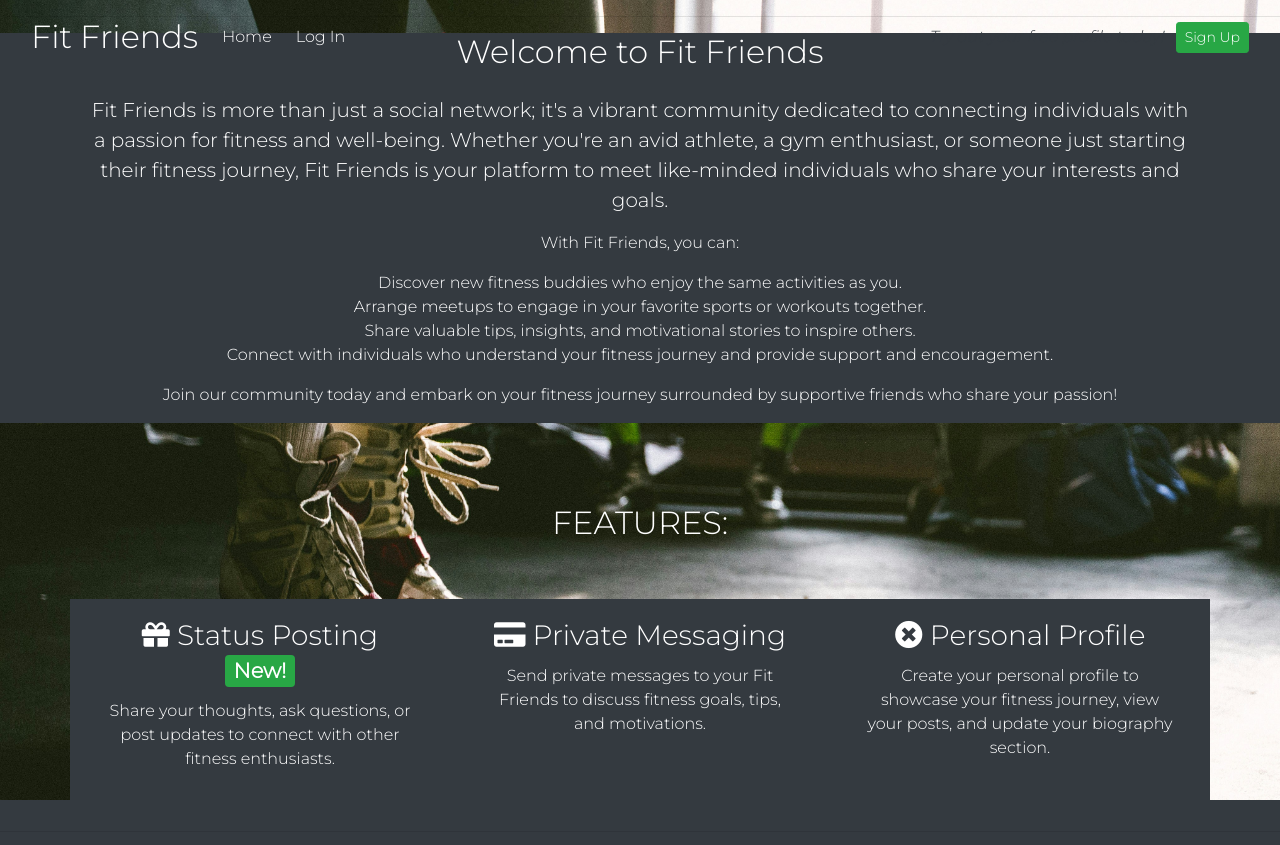
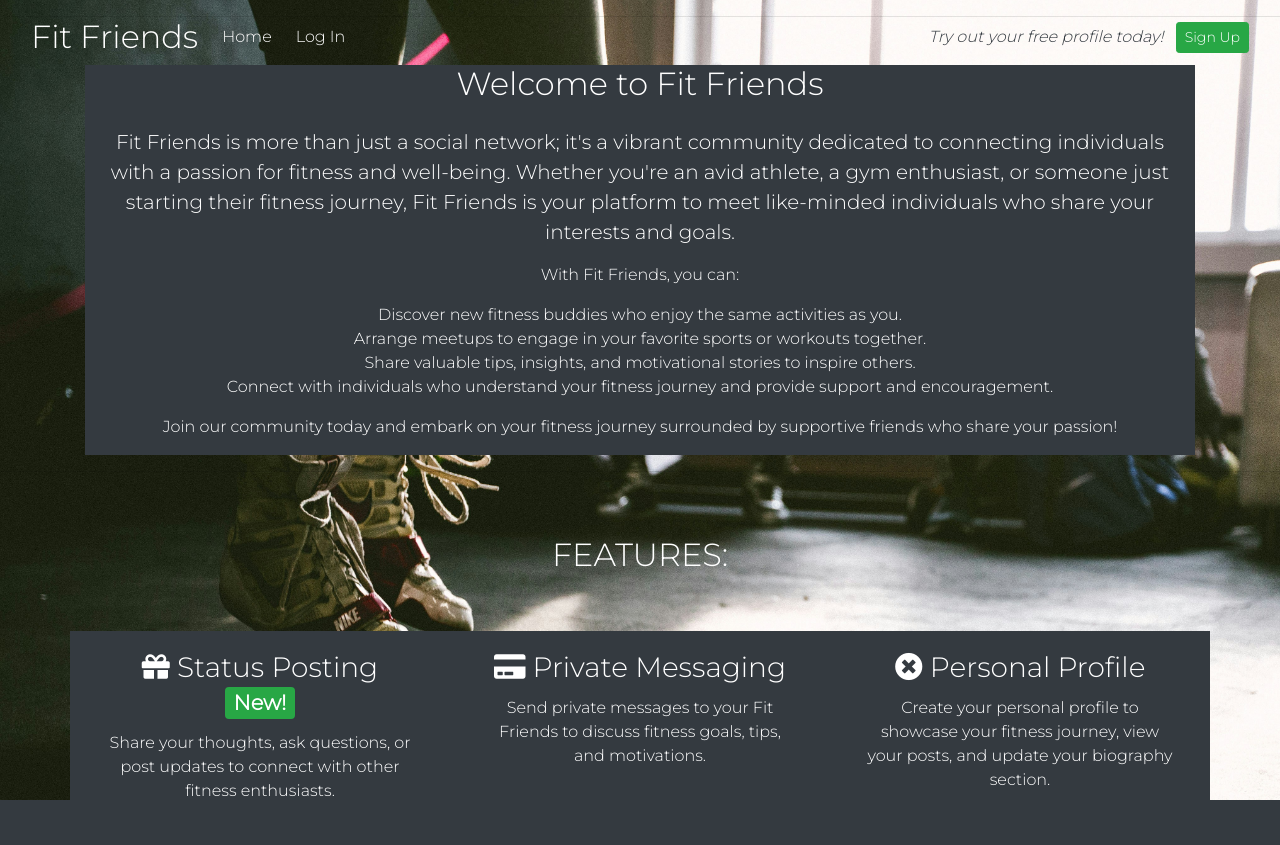
Before and after one commit to abikirkham/FitFriends, a Django app: page /about/ in a window 1280 px wide. Shown: the top 845 px of the page. Run offline with Django 3.2, Linux system fonts and the light colour scheme.

Commit message:
add bootstrap styles to about

```diff
--- a/social/templates/about.html
+++ b/social/templates/about.html
@@ -58,7 +58,7 @@
         </div>
     </header>
     <hr>
-    <main>
+    <div class="container mt-5 text-white">
         <section class="description bg-dark">
             <div class="container">
                 <div class="row">
@@ -76,7 +76,7 @@
                     </div>
                 </div>
             </div>
-        </section>
+        </section></div>
         <hr>
         <section class="features">
             <div class="container">
```
